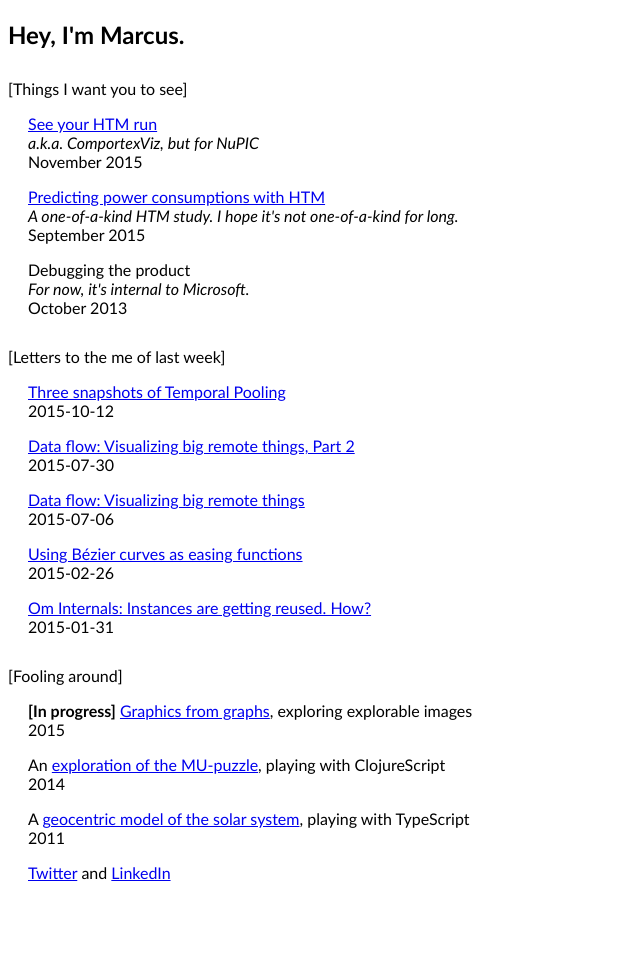
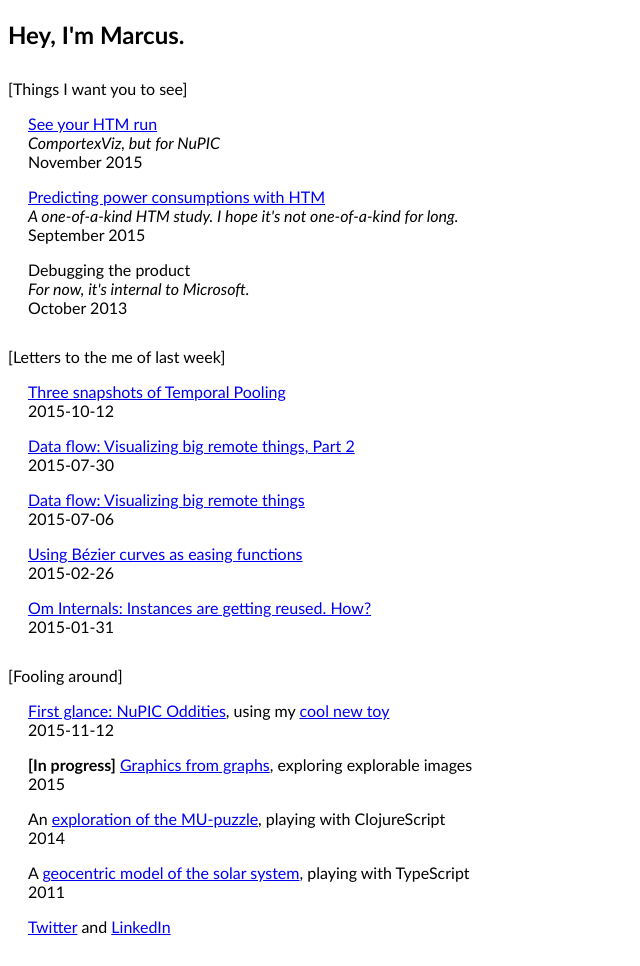
Before and after one commit to mrcslws/blocks, a Jekyll site: the page built from index.html, in a window 1280 px wide. Shown: the whole page, without its empty margins (0-640 px from the left). Built offline with Jekyll 4.4.1, drawn with Linux system fonts in a browser that asks for light colours; before the commit the page ends 912 px from its top, so only the background shows below that.

Commit message:
Add link to NuPIC Oddities

```diff
--- a/index.html
+++ b/index.html
@@ -38,7 +38,7 @@ title: Marcus Lewis
     <div class="sectionLabel">Things I want you to see</div>
     <div class="sectionContent">
       <p><a href="https://www.youtube.com/watch?v=rEQ2XVOnhDw" />See your HTM run</a><br />
-         <em>a.k.a. ComportexViz, but for NuPIC</em><br />
+         <em>ComportexViz, but for NuPIC</em><br />
          November 2015
       </p>
       <p><a href="/gorilla/?path=hotgym.clj">Predicting power consumptions with HTM</a><br />
@@ -64,7 +64,9 @@ title: Marcus Lewis
   <div class="topLevelSection">
     <span class="sectionLabel">Fooling around</span>
     <div class="sectionContent">
-      <p><strong>[In progress]</strong> <a href="GraphicsFromGraphs/">Graphics from graphs</a>, exploring explorable images <br />
+      <p><a href="/stuff/2015.11.12.NuPIC-Oddities.html">First glance: NuPIC Oddities</a>, using my <a href="https://www.youtube.com/watch?v=rEQ2XVOnhDw">cool new toy</a><br />
+      2015-11-12</p>
+      <p><strong>[In progress]</strong> <a href="GraphicsFromGraphs/">Graphics from graphs</a>, exploring explorable images<br />
       2015</p>
       <p>An <a href="/learning/2014/geb/mu">exploration of the MU-puzzle</a>, playing with ClojureScript<br />
       2014</p>
```
